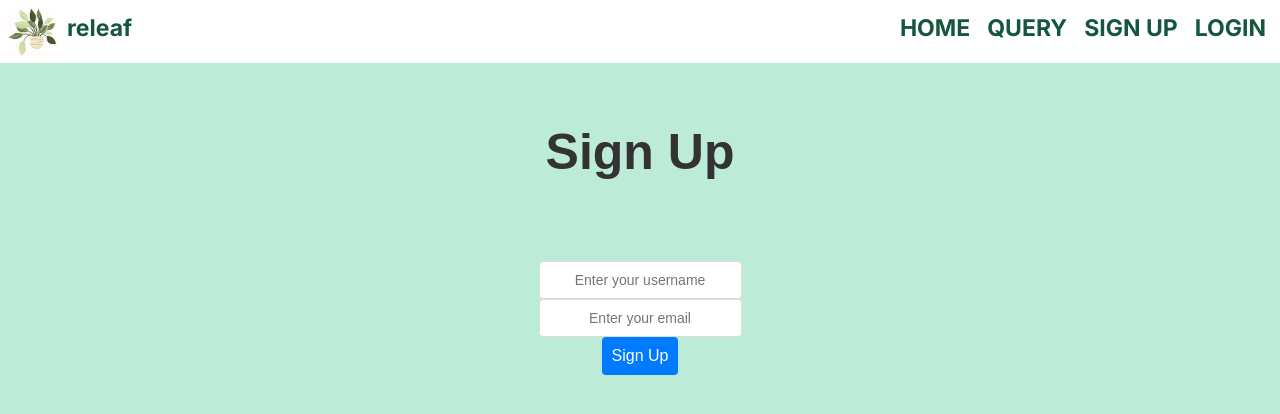
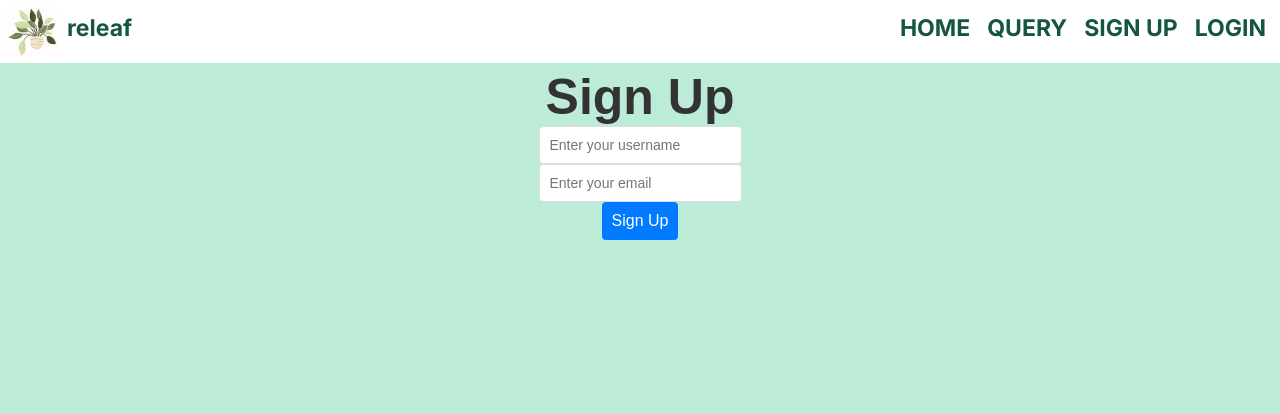
Before and after one commit to tridibbanik17/Releaf-AI, a React (Vite) app in the folder frontend/: page /signup in a window 1280 px wide. Shown: the top 414 px of the page. Built offline with nearby package versions, Linux system fonts and the light colour scheme.

Commit message:
fixed sign up

```diff
--- a/frontend/src/Pages/Query.css
+++ b/frontend/src/Pages/Query.css
@@ -14,6 +14,7 @@
 
 #greentext {
     color: rgb(21, 87, 60);
+    font-weight: bold;
 }
 
 #image {
@@ -32,7 +33,8 @@
 
 #box {
     background-color: white;
-    padding: 150px;
+    padding: 30px;
+    padding-bottom: 250px;
     margin-top: 30px;
     margin-left: 150px;
     margin-right: 150px;
--- a/frontend/src/Pages/SignUp.css
+++ b/frontend/src/Pages/SignUp.css
@@ -1,10 +1,15 @@
 /* General reset */
-* {
+.center {
     text-align: center;
     margin: 0;
     padding: 0;
     box-sizing: border-box;
     font-family: Arial, sans-serif;
+  }
+
+  .sign-up-container {
+    text-align: center;
+    margin: 5px;
   }
 
   /* Container styling */
--- a/frontend/src/Pages/SignUp.jsx
+++ b/frontend/src/Pages/SignUp.jsx
@@ -3,10 +3,10 @@ import './SignUp.css'
 function SignUp() {
     return (
         <div class="sign-up-container">
-    <h1>Sign Up</h1>
+          <h1 class='center'>Sign Up</h1>
           <form>
             <div class="form-group">
-        <input type="text" id="username" name="username" placeholder="Enter your username" required/>
+              <input type="text" id="username" name="username" placeholder="Enter your username" required />
             </div>
             <div>
               <input type="email" id="email" name="email" placeholder="Enter your email" required/>
```
Lines whose indentation alone changed are shown as unchanged.
